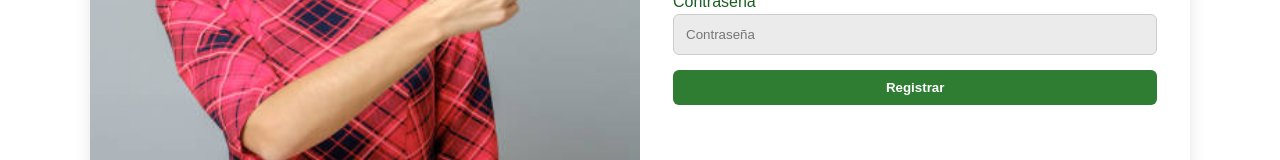
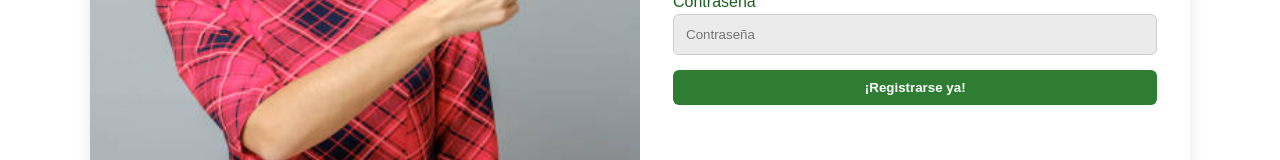
Before and after one commit to nicolasresgra2005/softwaredesarrollo1, a React (Vite) app: page /register in a window 1280 px wide. Shown: the part 482-642 px from the top of the page. Built offline with nearby package versions, Linux system fonts and the light colour scheme.

Commit message:
creacion de css para componentes registro y login

```diff
--- a/src/App.css
+++ b/src/App.css
@@ -132,7 +132,7 @@ html, body, #root {
   width: 50%;
   overflow: hidden;
 }
-.form-container{
+.form-container{ /* tamaño y formato de los formularios*/
   background-color: #ffffff;
   height: 100%;
   width: 50%;
--- a/src/pages/Login.jsx
+++ b/src/pages/Login.jsx
@@ -21,7 +21,7 @@ function Login() {
                 <label htmlFor="">Contraseña</label>
                 <input type="password" className="login" placeholder="Ingresa tu Contraseña" required />
               </div>
-              <button type="submit">Entrar</button>
+              <button type="submit">¡Entrar ya!</button>
             </form>
           </div>
         </div>
--- a/src/pages/Register.jsx
+++ b/src/pages/Register.jsx
@@ -25,7 +25,7 @@ function Register() {
                 <label htmlFor="">Contraseña</label>
                 <input type="password" className="login" placeholder="Contraseña" required />
               </div>
-              <button type="submit">Registrar</button>
+              <button type="submit">¡Registrarse ya!</button>
             </form>
           </div>
         </div>
```
Also changed, not shown: src/pages/Login.css (added), src/pages/Register.css (added).
